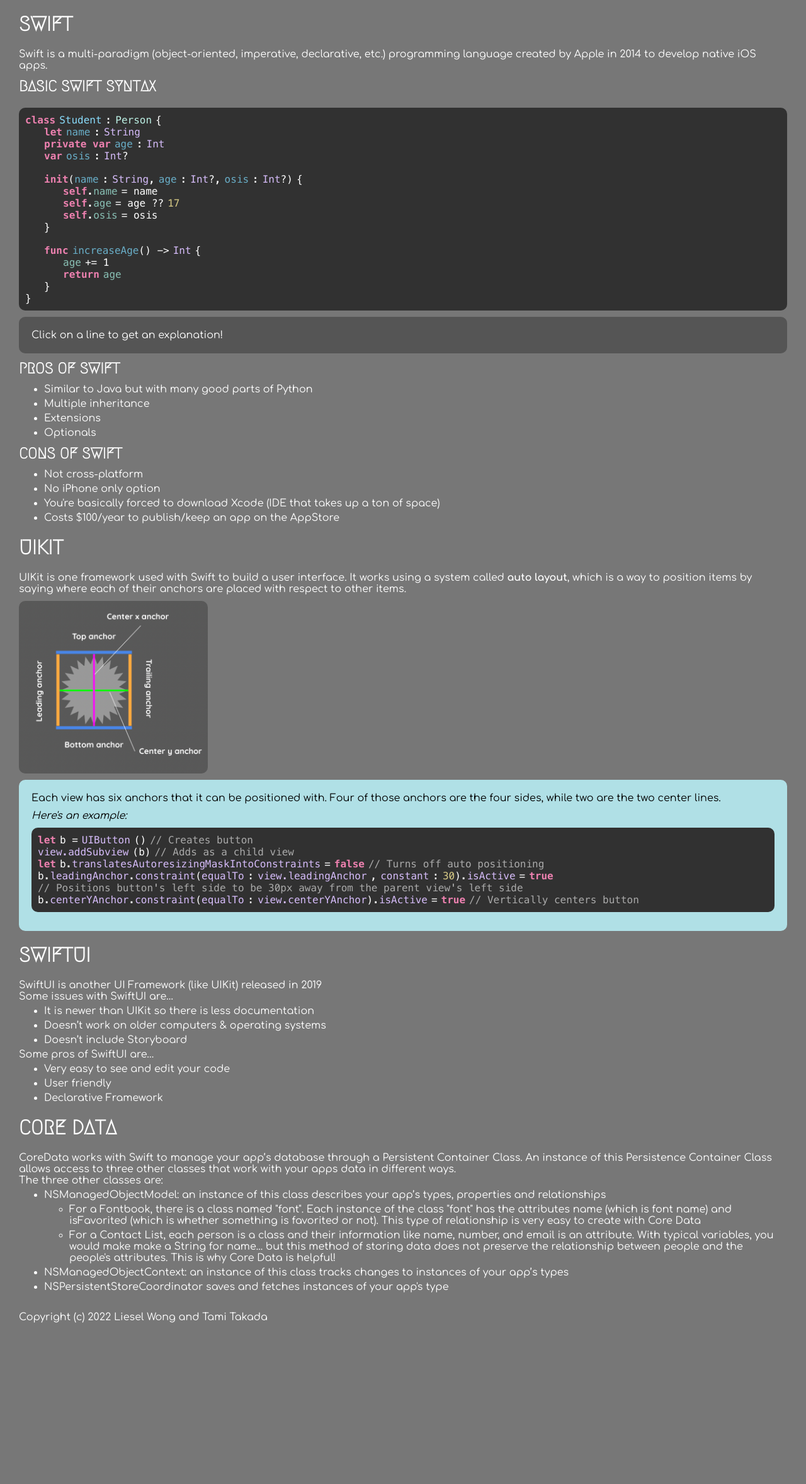
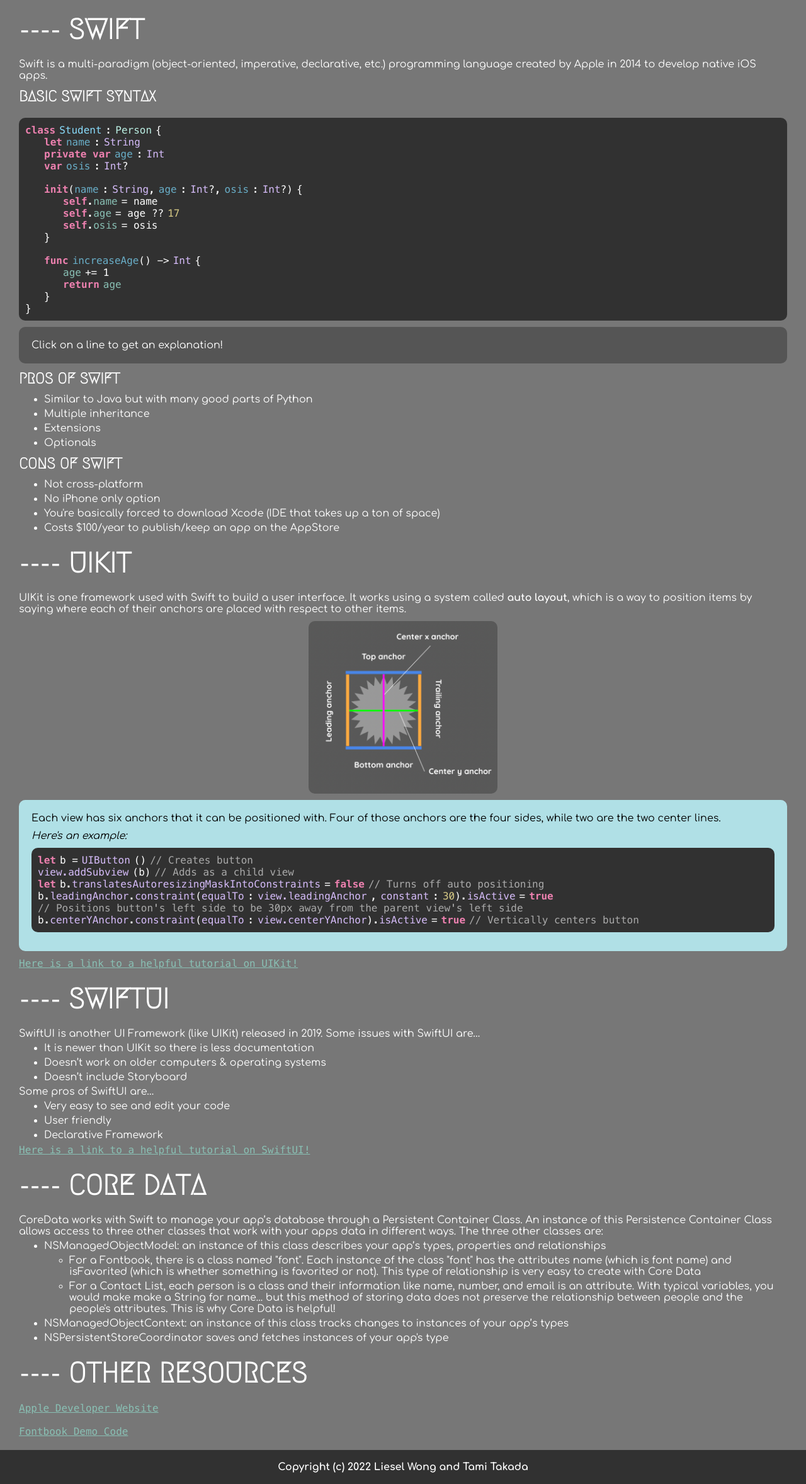
Before and after one commit to tamitakada/tedx-swift-summary, a Flask app: page / in a window 1280 px wide. Shown: the whole page at 63% size. Before the commit the page ends 2100 px from the top, so only its background shows below. Run offline with Flask 2, Linux system fonts and the light colour scheme.

Commit message:
add links, footer

```diff
--- a/app/static/styles.css
+++ b/app/static/styles.css
@@ -1,6 +1,5 @@
 * { border-box: none; margin: 0; }
 body, html { background-color: #777777; }
-body { padding: 20px 30px; }
 
 @font-face {
     font-family: Megrim;
@@ -17,10 +16,15 @@
     src: url("Menlo Regular.ttf");
 }
 
-h1 { font-family: Megrim; text-transform: uppercase; color: white; }
+h1 { font-family: Megrim; text-transform: uppercase; color: white; font-size: 45px; }
 h2 { font-family: Megrim; text-transform: uppercase; color: white; }
 p { font-family: Comfortaa; color: white; }
 li { font-family: Comfortaa; margin: 5px 0; color: white; }
+a {font-family:  Comfortaa; }
+
+.maincontent {
+    padding: 20px 30px;
+}
 
 .codeblock {
     background-color: #313131;
@@ -32,6 +36,15 @@
     display: flex;
     flex-direction: row;
     flex-wrap: wrap;
+}
+
+
+.footer {
+    padding: 0px;
+    margin: 0px;
+    background-color: #313131;
+    text-align: center;
+    font-weight: bold;
 }
 
 .tab-0 { margin-left: 30px; }
--- a/app/templates/index.html
+++ b/app/templates/index.html
@@ -7,8 +7,8 @@
 	</head>
 
 	<body>
-
-		<h1 id="swift" style="margin-bottom: 20px;">Swift</h1>
+	<div class = "maincontent">
+		<h1 id="swift" style="margin-bottom: 20px;">---- Swift</h1>
             <p>Swift is a multi-paradigm (object-oriented, imperative, declarative, etc.) programming language created by Apple in 2014 to develop native iOS apps.<p>
 
             <h2 style="margin: 10px 0;">Basic Swift Syntax</h2>
@@ -120,12 +120,12 @@
                 <li>Costs $100/year to publish/keep an app on the AppStore</li>
             </ul>
 
-		<h1 id="uikit" style="margin: 20px 0;">UIKit</h1>
+		<h1 id="uikit" style="margin: 20px 0;">---- UIKit</h1>
             <p>UIKit is one framework used with Swift to build a user interface. It works
              using a system called <b>auto layout</b>, which is a way to position items
              by saying where each of their anchors are placed with respect to other items.</p>
             <div style="display: flex; flex-direction: row; gap: 10px; margin: 10px 0; flex-wrap: wrap;">
-                <img style="max-width: 300px; width: 100%; border-radius: 10px;" src="{{ url_for('static', filename='anchors-diagram.png') }}"></img>
+                <img style="max-width: 300px; width: 100%; border-radius: 10px; display: block; margin-left: auto; margin-right: auto; width: 50%;" src="{{ url_for('static', filename='anchors-diagram.png') }}"></img>
                 <div style="display: flex; flex-direction: column; padding: 20px; background-color: powderblue; border-radius: 10px;">
                     <p style="color: black;">Each view has six anchors that it can be positioned with. Four of those
                     anchors are the four sides, while two are the two center lines.</p>
@@ -187,12 +187,12 @@
                         </div>
                     </div>
                 </div>
-            </div>
+        <a class = "link green" href="https://www.youtube.com/playlist?list=PLMRqhzcHGw1a9VXZJTkn9KxHzYeSRqUbQ"> Here is a link to a helpful tutorial on UIKit! </a>
+     </div>
 
 
-		<h1 id="swiftui" style="margin: 20px 0;">SwiftUI</h1>
-			<p> SwiftUI is another UI Framework  (like UIKit) released in 2019 </p>
-			<p> Some issues with SwiftUI are… </p>
+		    <h1 id="swiftui" style="margin: 20px 0;">---- SwiftUI</h1>
+			<p> SwiftUI is another UI Framework  (like UIKit) released in 2019. Some issues with SwiftUI are… </p>
 			<ul>
 				<li> It is newer than UIKit so there is less documentation </li>
 				<li> Doesn’t work on older computers & operating systems </li>
@@ -205,10 +205,10 @@
 				<li> User friendly  </li>
 				<li> Declarative Framework </li>
 			</ul>
+            <a class = "link green" href="https://www.youtube.com/playlist?list=PLMRqhzcHGw1YqPh-ggQHJPAUxdHov_uNJ"> Here is a link to a helpful tutorial on SwiftUI! </a>
 
-		<h1 id="coredata" style="margin: 20px 0;">Core Data</h1>
-			<p> CoreData works with Swift to manage your app’s database through a Persistent Container Class. An instance of this Persistence Container Class allows access to three other classes that work with your apps data in different ways. </p>
-			<p> The three other classes are: </p>
+		<h1 id="coredata" style="margin: 20px 0;">---- Core Data</h1>
+			<p> CoreData works with Swift to manage your app’s database through a Persistent Container Class. An instance of this Persistence Container Class allows access to three other classes that work with your apps data in different ways. The three other classes are: </p>
 			<ul>
 				<li> NSManagedObjectModel: an instance of this class describes your app’s types, properties and relationships </li>
 				<ul>
@@ -219,7 +219,19 @@
 				<li> NSPersistentStoreCoordinator saves and fetches instances of your app's type </li>
 			</ul>
 
-            <p style="margin: 30px 0;">Copyright (c) 2022 Liesel Wong and Tami Takada</p>
+        <h1 id="other" style="margin: 20px 0;">---- Other Resources</h1>
+            <a class = "link green" href="https://developer.apple.com/"> Apple Developer Website </a>
+            <p style = "color: #777777">  ...  </p>
+            <a class = "link green" href="https://github.com/tamitakada/tedx-swift-uikit"> Fontbook Demo Code </a>
+           </ul>
+
+        </div>
+
+        <div class = "footer">
+            <br>
+                <p>Copyright (c) 2022 Liesel Wong and Tami Takada</p>
+            <br>
+        </div>
 
         <script>
             let explanation = document.getElementById("explanation");
```
